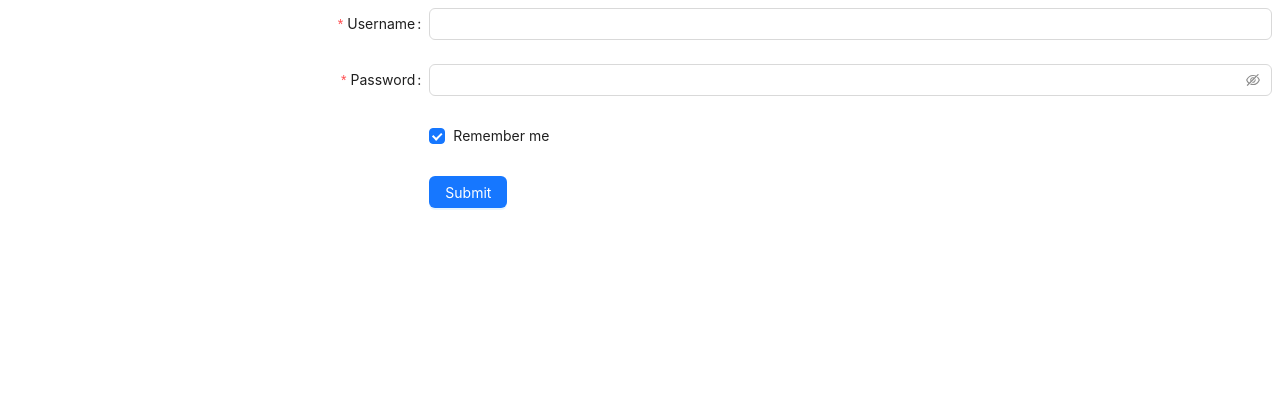
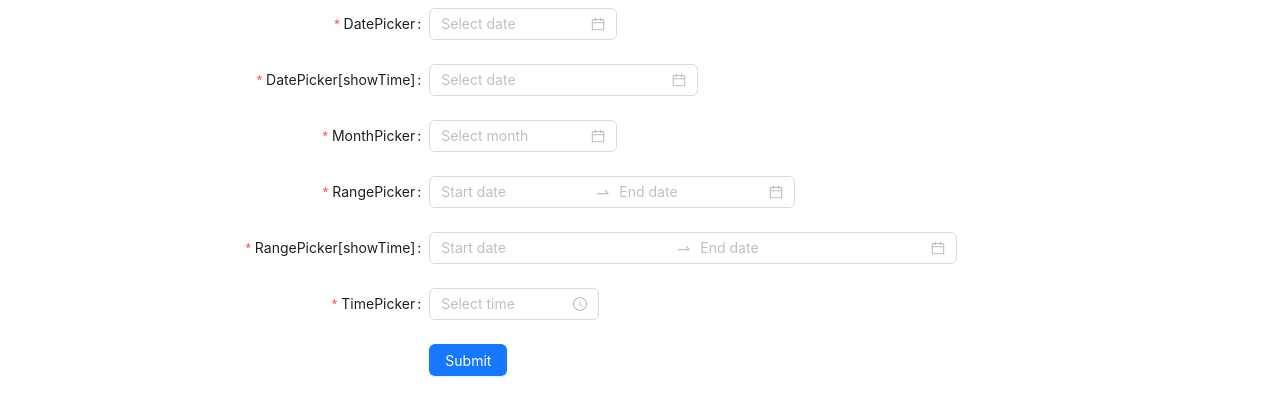
Before and after one commit to Kimjimin97/greenyday, a Next.js app in the folder frontend/: page /loginpage/test in a window 1280 px wide. Shown: the top 416 px of the page. Built offline with nearby package versions, Linux system fonts and the light colour scheme.

Commit message:
회원가입 전화번호

```diff
--- a/frontend/src/pages/loginpage/test.js
+++ b/frontend/src/pages/loginpage/test.js
@@ -1,69 +1,104 @@
 import React from "react";
-import { Button, Checkbox, Form, Input } from "antd";
+import { Button, DatePicker, Form, TimePicker } from "antd";
+const { RangePicker } = DatePicker;
+const formItemLayout = {
+  labelCol: {
+    xs: {
+      span: 24,
+    },
+    sm: {
+      span: 8,
+    },
+  },
+  wrapperCol: {
+    xs: {
+      span: 24,
+    },
+    sm: {
+      span: 16,
+    },
+  },
+};
+const config = {
+  rules: [
+    {
+      type: "object",
+      required: true,
+      message: "Please select time!",
+    },
+  ],
+};
+const rangeConfig = {
+  rules: [
+    {
+      type: "array",
+      required: true,
+      message: "Please select time!",
+    },
+  ],
+};
 const App = () => {
-  const onFinish = (values) => {
-    console.log("Success:", values);
-  };
-  const onFinishFailed = (errorInfo) => {
-    console.log("Failed:", errorInfo);
+  const onFinish = (fieldsValue) => {
+    // Should format date value before submit.
+    const rangeValue = fieldsValue["range-picker"];
+    const rangeTimeValue = fieldsValue["range-time-picker"];
+    const values = {
+      ...fieldsValue,
+      "date-picker": fieldsValue["date-picker"].format("YYYY-MM-DD"),
+      "date-time-picker": fieldsValue["date-time-picker"].format(
+        "YYYY-MM-DD HH:mm:ss"
+      ),
+      "month-picker": fieldsValue["month-picker"].format("YYYY-MM"),
+      "range-picker": [
+        rangeValue[0].format("YYYY-MM-DD"),
+        rangeValue[1].format("YYYY-MM-DD"),
+      ],
+      "range-time-picker": [
+        rangeTimeValue[0].format("YYYY-MM-DD HH:mm:ss"),
+        rangeTimeValue[1].format("YYYY-MM-DD HH:mm:ss"),
+      ],
+      "time-picker": fieldsValue["time-picker"].format("HH:mm:ss"),
+    };
+    console.log("Received values of form: ", values);
   };
   return (
-    <Form
-      name="basic"
-      labelCol={{
-        span: 8,
-      }}
-      wrapperCol={{
-        span: 16,
-      }}
-      initialValues={{
-        remember: true,
-      }}
-      onFinish={onFinish}
-      onFinishFailed={onFinishFailed}
-      autoComplete="off"
-    >
+    <Form name="time_related_controls" {...formItemLayout} onFinish={onFinish}>
+      <Form.Item name="date-picker" label="DatePicker" {...config}>
+        <DatePicker />
+      </Form.Item>
       <Form.Item
-        label="Username"
-        name="username"
-        rules={[
-          {
-            required: true,
-            message: "Please input your username!",
-          },
-        ]}
+        name="date-time-picker"
+        label="DatePicker[showTime]"
+        {...config}
       >
-        <Input />
+        <DatePicker showTime format="YYYY-MM-DD HH:mm:ss" />
       </Form.Item>
-
+      <Form.Item name="month-picker" label="MonthPicker" {...config}>
+        <DatePicker picker="month" />
+      </Form.Item>
+      <Form.Item name="range-picker" label="RangePicker" {...rangeConfig}>
+        <RangePicker />
+      </Form.Item>
       <Form.Item
-        label="Password"
-        name="password"
-        rules={[
-          {
-            required: true,
-            message: "Please input your password!",
-          },
-        ]}
+        name="range-time-picker"
+        label="RangePicker[showTime]"
+        {...rangeConfig}
       >
-        <Input.Password />
+        <RangePicker showTime format="YYYY-MM-DD HH:mm:ss" />
       </Form.Item>
-
-      <Form.Item
-        name="remember"
-        valuePropName="checked"
-        wrapperCol={{
-          offset: 8,
-          span: 16,
-        }}
-      >
-        <Checkbox>Remember me</Checkbox>
+      <Form.Item name="time-picker" label="TimePicker" {...config}>
+        <TimePicker />
       </Form.Item>
-
       <Form.Item
         wrapperCol={{
-          offset: 8,
-          span: 16,
+          xs: {
+            span: 24,
+            offset: 0,
+          },
+          sm: {
+            span: 16,
+            offset: 8,
+          },
         }}
       >
         <Button type="primary" htmlType="submit">
```
Also changed, not shown: frontend/src/pages/loginpage/signup.js (+124 -14 lines).
